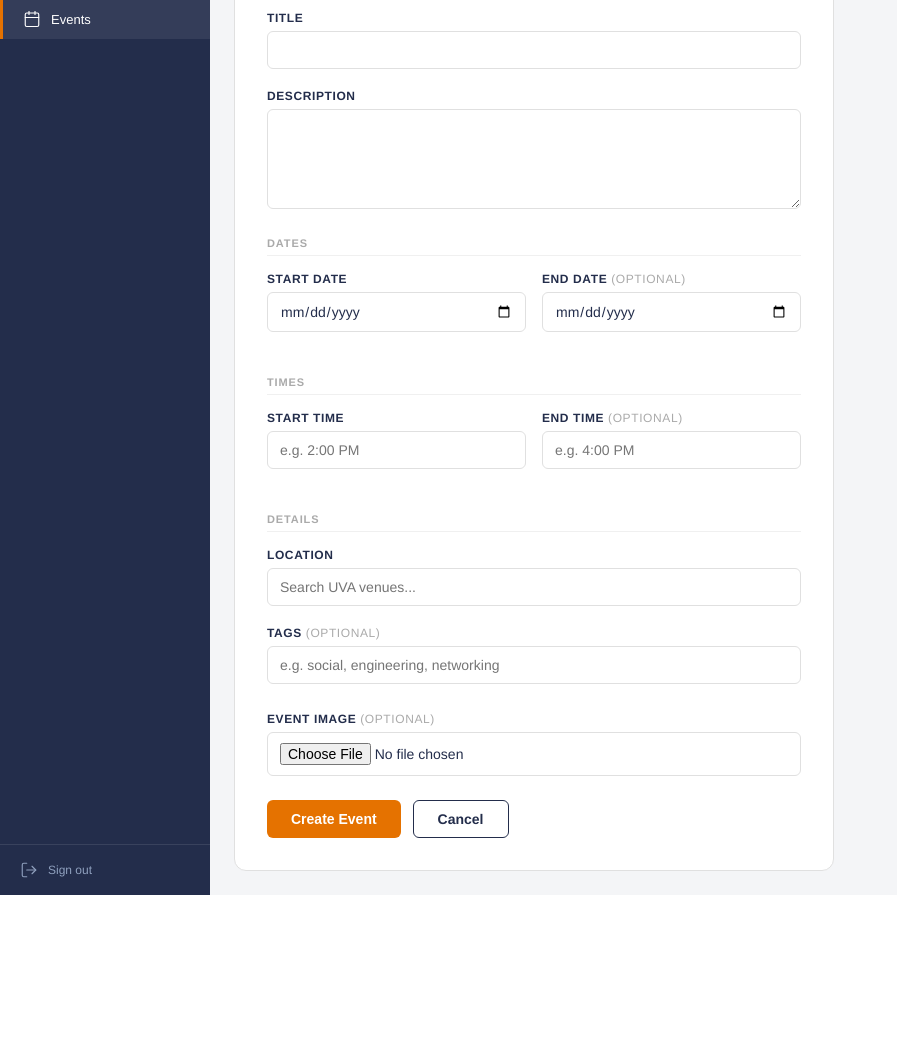
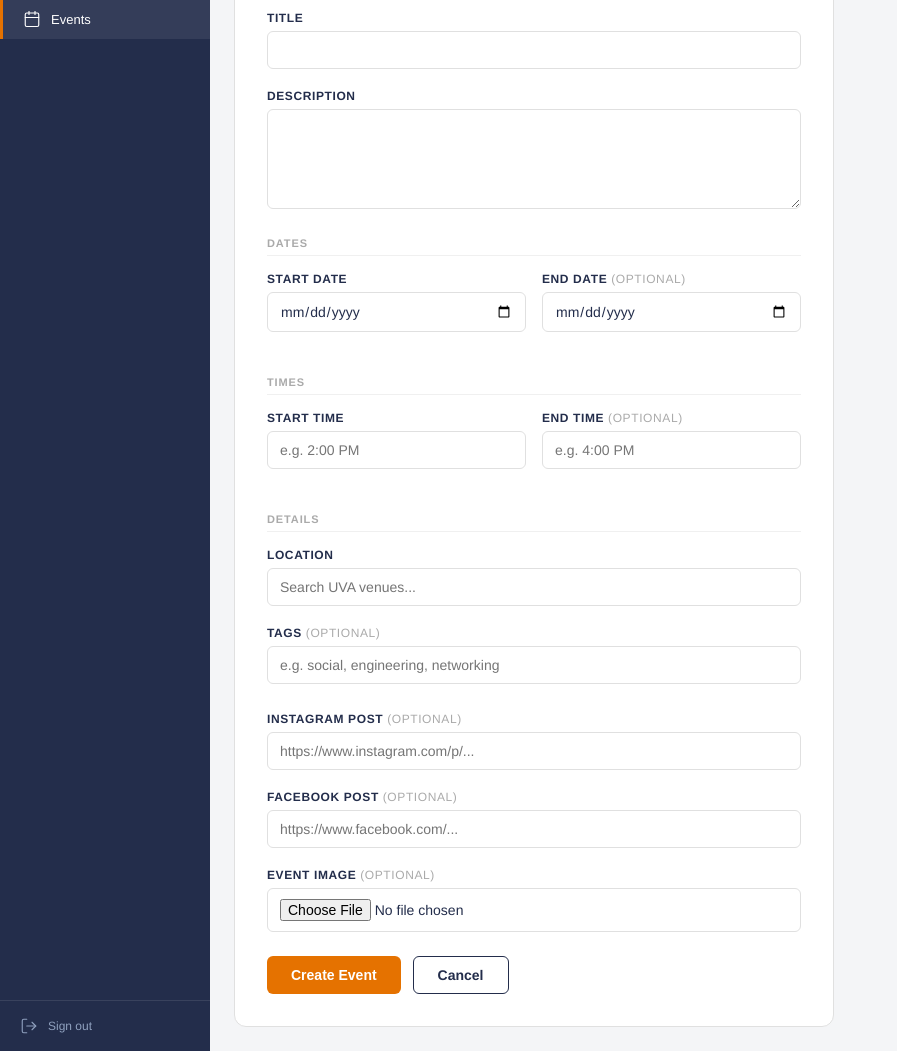
Before and after one commit to aranjothi/uvaclearinghouse, a Django app: a page that uses django/main/templates/main/create_event.html in a window 1280 px wide. Shown: the part 156-1207 px from the top of the page, without its empty margins (0-897 px from the left). Before the commit the page ends 1051 px from the top, so only its background shows below. Run offline with Django 5.2, Linux system fonts and the light colour scheme; a user stored in the database is signed in; tables that the repository leaves empty hold one stand-in row (values such as "Sample post"); parts of the project's set-up code (start-up, migrations or seed data) failed here and were passed over.

Commit message:
instagram and facebook links attached to events will be if there are specific posts to share with others. they are optional when creating events.

```diff
--- a/django/main/models.py
+++ b/django/main/models.py
@@ -149,6 +149,9 @@ class Event(models.Model):
     image = models.ImageField(upload_to='event_images/', blank=True, null=True)
     category = models.CharField(max_length=50, choices=CATEGORY_CHOICES, blank=True)
 
+    instagram_url = models.URLField(max_length=500, blank=True, null=True)
+    facebook_url = models.URLField(max_length=500, blank=True, null=True)
+
     def __str__(self):
         return self.title
 
--- a/django/main/templates/main/club_detail.html
+++ b/django/main/templates/main/club_detail.html
@@ -1729,6 +1729,12 @@ document.addEventListener('click', function(e) {
             <label for="id_location">Location</label>
             <input type="text" name="location" id="id_location" required>
 
+            <label>Instagram Post (optional)</label>
+            <input type="url" name="instagram_url" placeholder="https://www.instagram.com/p/...">
+
+            <label>Facebook Post (optional)</label>
+            <input type="url" name="facebook_url" placeholder="https://www.facebook.com/...">
+
             <div class="modal-footer">
                 <button type="button" class="cancel-btn" onclick="document.getElementById('createEventModal').classList.remove('open')">Cancel</button>
                 <button type="submit" class="club-btn">Create Event</button>
--- a/django/main/templates/main/create_event.html
+++ b/django/main/templates/main/create_event.html
@@ -28,6 +28,7 @@
         .form-group input[type="text"],
         .form-group input[type="date"],
         .form-group input[type="file"],
+        .form-group input[type="url"],
         .form-group textarea,
         .form-group select { width: 100%; padding: 10px 12px; border: 1px solid #e0e0e0; border-radius: 6px; font-size: 14px; font-family: inherit; color: #232D4B; background: #fff; transition: border-color 0.15s; }
         .form-group input:focus,
@@ -222,6 +223,25 @@
                         <input type="hidden" name="tags" id="id_tags" value="{{ event.tags|default:'' }}">
                         <div id="tagPills" style="display:flex;flex-wrap:wrap;gap:6px;margin-top:8px;"></div>
                     </div>
+
+                    <div class="form-group">
+                        <label>Instagram Post <span style="font-weight:normal;color:#aaa;">(optional)</span></label>
+                        <input type="url"
+                                name="instagram_url"
+                                id="id_instagram_url"
+                                placeholder="https://www.instagram.com/p/..."
+                                style="width:100%;padding:10px 12px;border:1px solid #e0e0e0;border-radius:6px;">
+                    </div>
+
+                    <div class="form-group">
+                        <label>Facebook Post <span style="font-weight:normal;color:#aaa;">(optional)</span></label>
+                        <input type="url"
+                                name="facebook_url"
+                                id="id_facebook_url"
+                                placeholder="https://www.facebook.com/..."
+                                style="width:100%;padding:10px 12px;border:1px solid #e0e0e0;border-radius:6px;">
+                    </div>
+
 
                     <div class="form-group">
                         <label>Event Image <span style="font-weight:normal; color:#aaa;">(optional)</span></label>
--- a/django/main/views.py
+++ b/django/main/views.py
@@ -534,6 +534,9 @@ def create_event(request, slug):
         event.location = location_val
 
         event.tags = request.POST.get('tags', '')
+
+        event.instagram_url = request.POST.get('instagram_url') or None
+        event.facebook_url = request.POST.get('facebook_url') or None
 
         if request.FILES.get('image'):
             event.image = request.FILES['image']
@@ -1215,6 +1218,9 @@ def executive_edit_event(request, slug, event_id):
 
         event.tags = request.POST.get('tags', '')
 
+        event.instagram_url = request.POST.get('instagram_url') or None
+        event.facebook_url = request.POST.get('facebook_url') or None
+
         if request.FILES.get('image'):
             event.image = request.FILES['image']
 
```
Also changed, not shown: django/main/templates/main/event_detail.html (+24 -6 lines), django/main/templates/main/executive_edit_event.html (+18 -0 lines), django/main/migrations/0022_event_facebook_url_event_instagram_url_event_tags_and_more.py (added).
